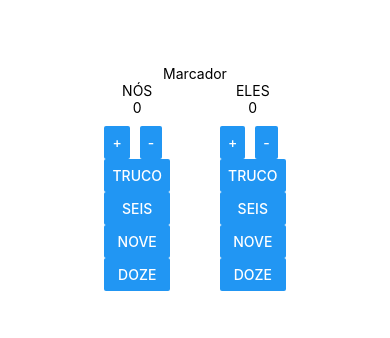
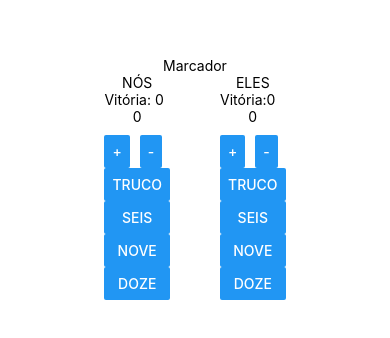
Before and after one commit to K-southier/truco-contador2, a React Native app: screen / in a window 390 px wide. Shown: the part 244-582 px from the top of the page. Built offline with nearby package versions, Linux system fonts and the light colour scheme.

Commit message:
feat: adiciona contagem de vitórias para cada time

```diff
--- a/App.js
+++ b/App.js
@@ -1,42 +1,89 @@
 import { StatusBar } from 'expo-status-bar';
-import { useState } from 'react';
+import { useEffect, useState } from 'react';
 import { Button, StyleSheet, Text, View } from 'react-native';
 
 export default function App() {
   const [play, setPlay] = useState(0);
-  const [playTwo, setPlayTwo] = useState(0)
+  const [playTwo, setPlayTwo] = useState(0);
+  const [vitoriaPlay, setVitoriaPlay] = useState(0);
+  const [vitoriaPlayTwo, setVitoriaPlayTwo] = useState(0);
+
+
+  function adicionarPonto(pontos) {
+
+    if ((play + pontos) >= 12) {
+      setVitoriaPlay(vitoriaPlay + 1);
+      setPlay(0)
+    } else {
+      setPlay(play + pontos)
+    }
+  }
+
+  function adicionarPontoEles(pontos) {
+    if ((playTwo + pontos) >= 12) {
+      setVitoriaPlayTwo(vitoriaPlayTwo + 1);
+      setPlayTwo(0)
+    } else {
+      setPlayTwo(playTwo + pontos)
+    }
+  }
 
   return (
     <View style={styles.container}>
       <Text>Marcador</Text>
 
-      {/**para mostrar o state */}
-      <View style={{display: 'flex', flexDirection: 'row', gap: 50, justifyContent: 'center'}}>
+
+      <View style={{ display: 'flex', flexDirection: 'row', gap: 50, justifyContent: 'center' }}>
         <View>
-          <Text style={{margin:'auto'}}>NÓS</Text>
 
-          <Text style={{margin: 'auto'}}>{play}</Text>
+          <Text style={{ margin: 'auto' }}>NÓS</Text>
+          <Text>Vitória: {vitoriaPlay}</Text>
+
+          <Text style={{ margin: 'auto' }}>{play}</Text>
+
           <View style={{ flexDirection: 'row', marginTop: 10, gap: 10 }}>
-            <Button onPress={() => setPlay(play + 1)} title='+' />
+            <Button onPress={() => adicionarPonto(1)} title='+' />
+
             <Button onPress={() => setPlay(play - 1)} title='-' /></View>
+
           <StatusBar style="auto" />
-      <Button onPress={() => setPlay(play + 3)} title='TRUCO'/>
-      <Button onPress={() => setPlay(play + 6)} title='SEIS'/>
-      <Button onPress={() => setPlay(play + 9)} title='NOVE'/>
-      <Button onPress={() => setPlay(play + 12)} title='DOZE'/>
+
+          <Button onPress={() => adicionarPonto(3)} title='TRUCO' />
+
+          <Button onPress={() => adicionarPonto(6)} title='SEIS' />
+
+          <Button onPress={() => adicionarPonto(9)} title='NOVE' />
+
+          <Button onPress={() => adicionarPonto(12)} title='DOZE' />
         </View>
+
+
+
+
+
+
         <View>
-        <Text style={{margin:'auto'}}>ELES</Text>
-        <Text style={{margin:'auto'}}>{playTwo}</Text>
-        <View style={{ flexDirection: 'row', marginTop: 10, gap: 10 }}>
-          <Button onPress={() => setPlayTwo(playTwo + 1)} title='+' />
-          <Button onPress={() => setPlayTwo(playTwo - 1)} title='-' /></View>
-        <StatusBar style="auto" />
-      <Button onPress={() => setPlayTwo(playTwo + 3)} title='TRUCO'/>
-      <Button onPress={() => setPlayTwo(playTwo + 6)} title='SEIS'/>
-      <Button onPress={() => setPlayTwo(playTwo + 9)} title='NOVE'/>
-      <Button onPress={() => setPlayTwo(playTwo + 12)} title='DOZE'/>
-      </View>
+          <Text style={{ margin: 'auto' }}>ELES</Text>
+          <Text>Vitória:{vitoriaPlayTwo}</Text>
+          <Text style={{ margin: 'auto' }}>{playTwo}</Text>
+
+          <View style={{ flexDirection: 'row', marginTop: 10, gap: 10 }}>
+
+
+            <Button onPress={() => adicionarPontoEles(1)} title='+' />
+
+
+            <Button onPress={() => setPlayTwo(playTwo - 1)} title='-' /></View>
+          <StatusBar style="auto" />
+
+          <Button onPress={() => adicionarPontoEles(3)} title='TRUCO' />
+
+          <Button onPress={() => adicionarPontoEles(6)} title='SEIS' />
+
+          <Button onPress={() => adicionarPontoEles(9)} title='NOVE' />
+
+          <Button onPress={() => adicionarPontoEles(12)} title='DOZE' />
+        </View>
       </View>
     </View>
 
```
